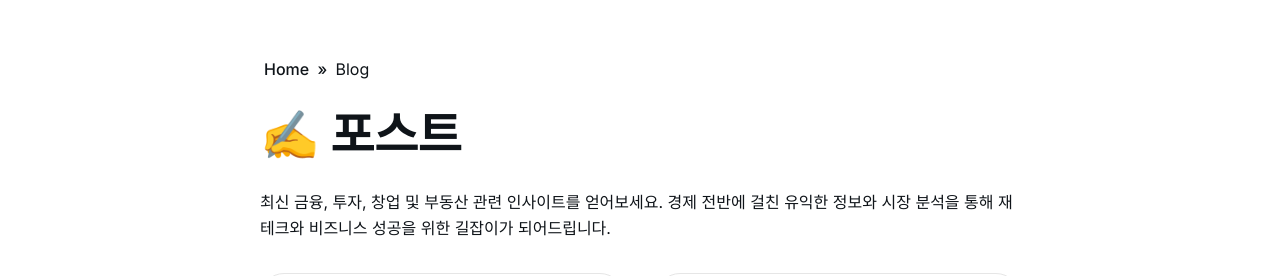
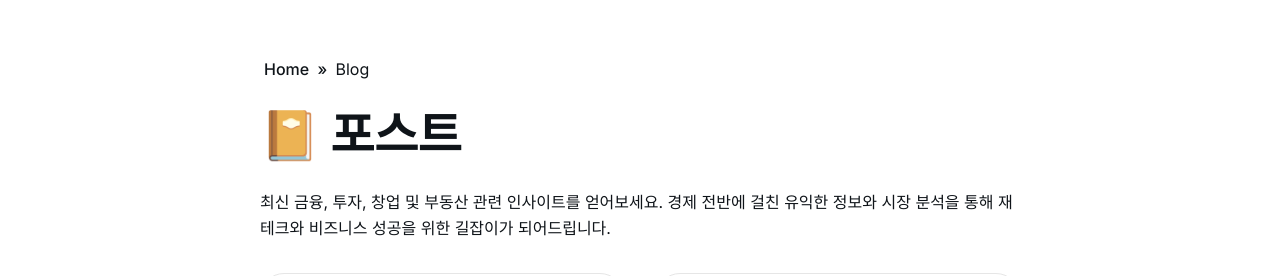
Before and after one commit to meta-blog/economy.guide, a Jekyll site: the page built from blog/index.html, in a window 1280 px wide. Shown: the part 407-683 px from the top of the page. Built offline with Jekyll 4.4.1, drawn with Linux system fonts in a browser that asks for light colours; the list of posts is cut into pages by our own code.

```diff
--- a/blog/index.html
+++ b/blog/index.html
@@ -1,6 +1,6 @@
 ---
 layout: default
-title: ✍️ 포스트
+title: 📔 포스트
 description: 최신 금융, 투자, 창업 및 부동산 관련 인사이트를 얻어보세요. 경제 전반에 걸친 유익한 정보와 시장 분석을 통해 재테크와 비즈니스 성공을 위한 길잡이가 되어드립니다.
 page_cover: 'images/economy.guide_Banner.webp'
 ---
```
